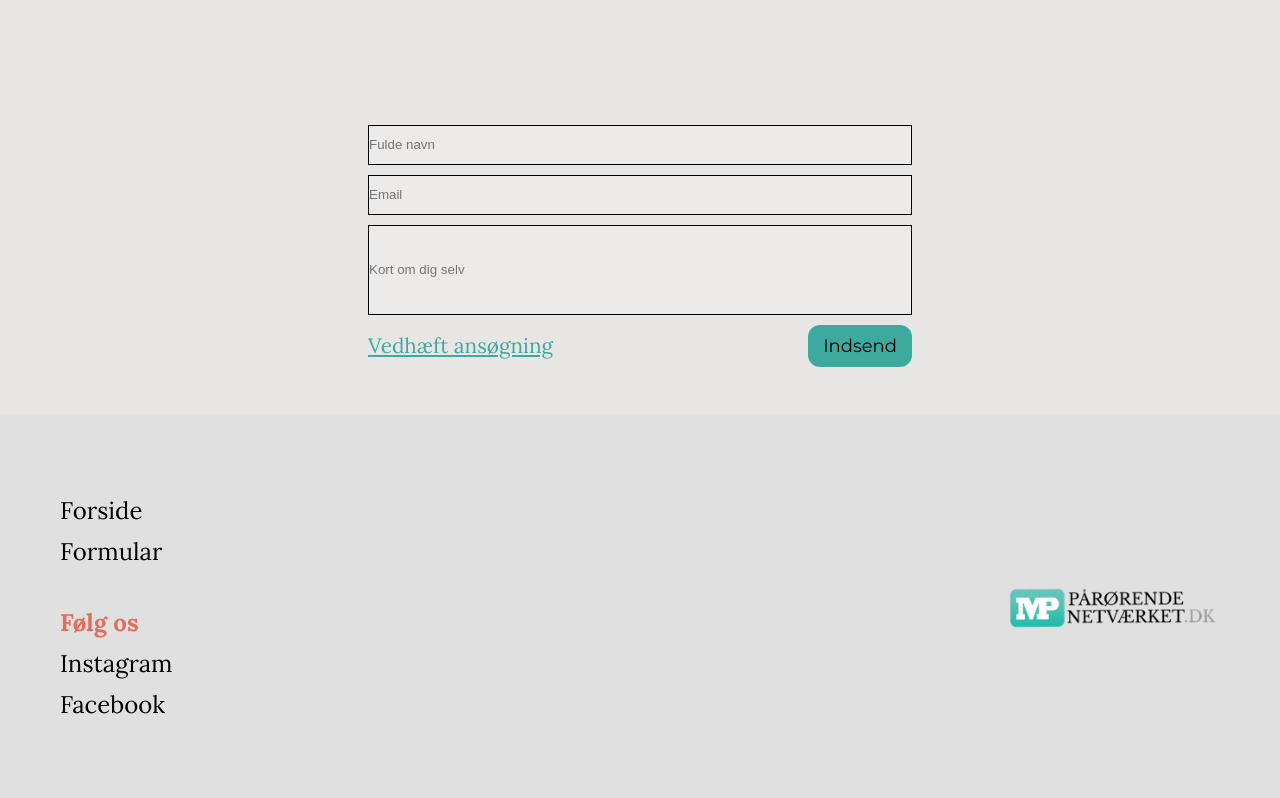
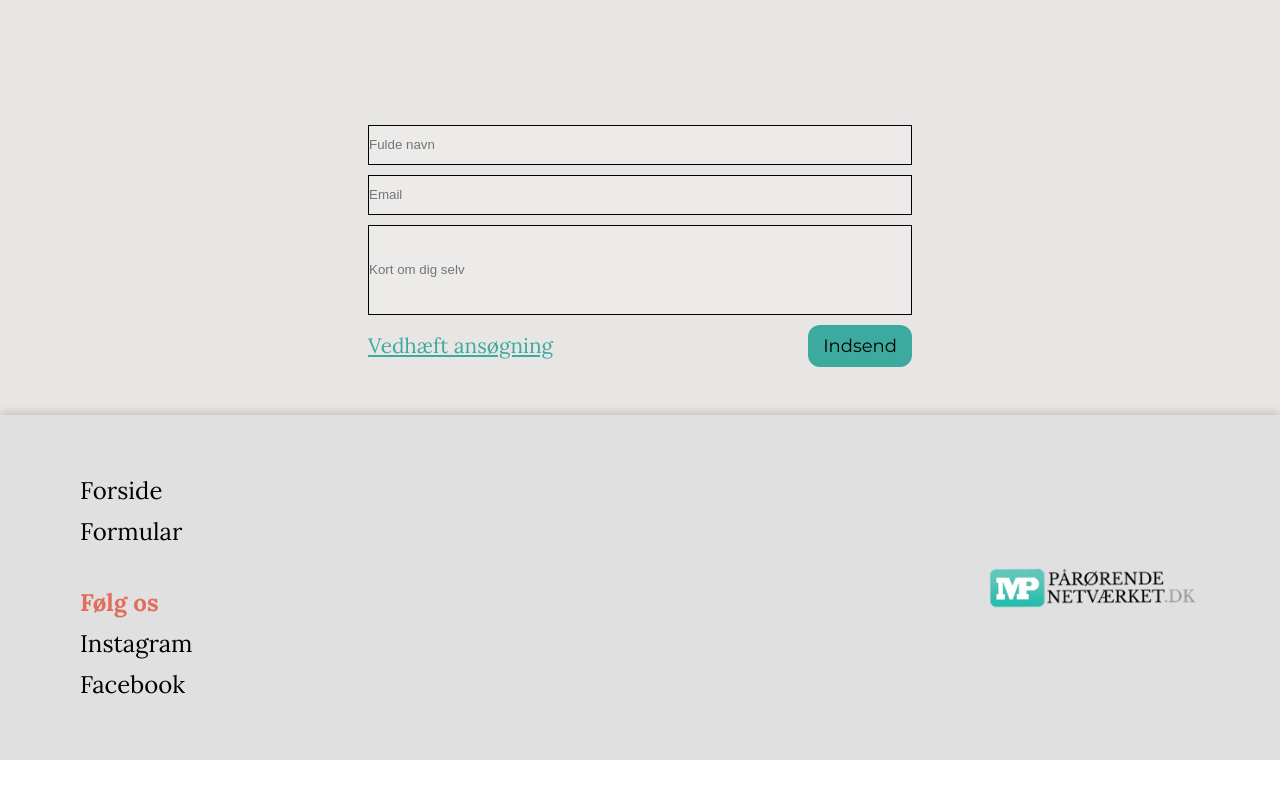
Before and after one commit to misbrugerportalentema8/astromisbrug, an Astro site: page / in a window 1280 px wide. Shown: the part 3932-4730 px from the top of the page. After the commit the page ends 4692 px from the top, so only its background shows below. Built offline with nearby package versions, Linux system fonts and the light colour scheme; Astro itself is replaced by a stand-in of ours.

Commit message:
Rettelser i style og footer

```diff
--- a/src/components/Footer.astro
+++ b/src/components/Footer.astro
@@ -4,8 +4,9 @@ import Footercard from "../components/Footercard.astro";
 
 <style>
   .footer {
-    background-color: #e0e0e0; /* Grå baggrund */
-    padding: 40px 0; /* Luft omkring footeren */
+    background-color: #e0e0e0;
+    box-shadow: 0px -3px 8px rgba(0, 0, 0, 0.15);
+    padding: 20px;
     display: flex;
     justify-content: center;
   }
```
